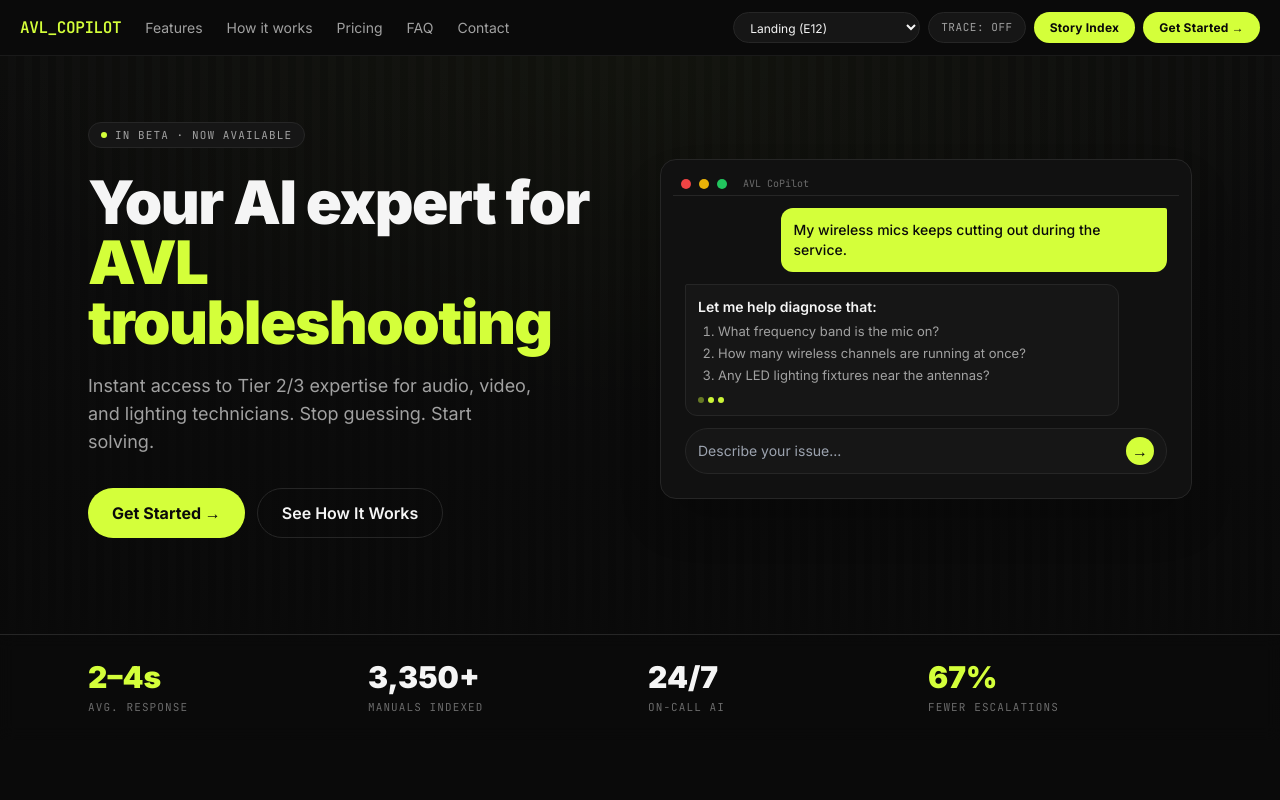
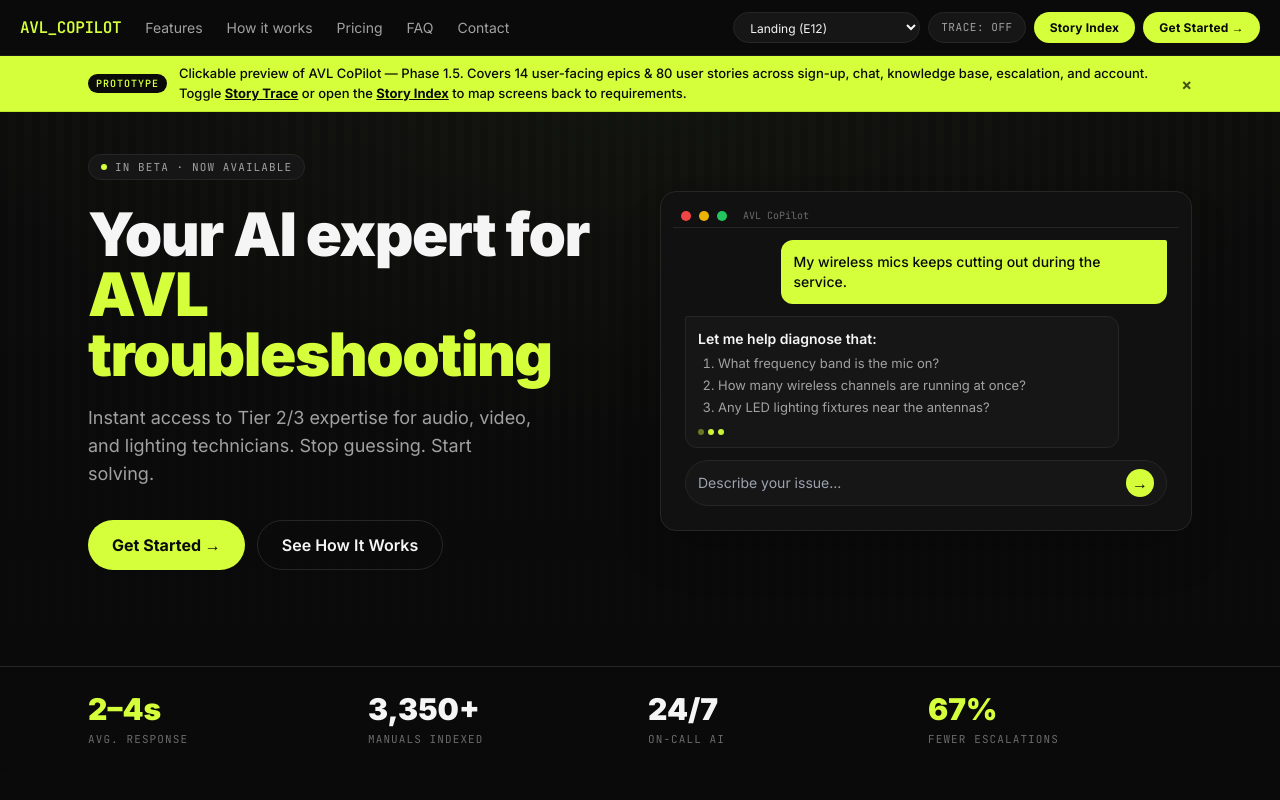
Before and after one commit to krutishsimform/avlprototype, a plain HTML site: page index.html in a window 1280 px wide. Shown: the top 800 px of the page. Drawn offline with nearby package versions, Linux system fonts and the light colour scheme.

Commit message:
Add files via upload

```diff
--- a/index.html
+++ b/index.html
@@ -145,7 +145,22 @@
   </div>
 </header>
 
-<main id="app" class="pt-14 min-h-screen">
+<!-- Prototype scope banner -->
+<div id="protoBanner" class="fixed top-14 inset-x-0 z-40 bg-neon text-ink border-b border-neon-2">
+  <div class="max-w-6xl mx-auto px-6 py-2 flex items-center gap-3 text-[13px]">
+    <span class="font-mono uppercase tracking-widest text-[10px] font-bold bg-ink text-neon px-2 py-0.5 rounded-full">Prototype</span>
+    <span class="font-medium flex-1">
+      Clickable preview of AVL CoPilot — Phase 1.5. Covers 14 user-facing epics &amp; 80 user stories across sign-up, chat, knowledge base, escalation, and account. Toggle
+      <button onclick="toggleTrace()" class="underline font-bold">Story Trace</button>
+      or open the
+      <button onclick="openStoryIndex()" class="underline font-bold">Story Index</button>
+      to map screens back to requirements.
+    </span>
+    <button onclick="document.getElementById('protoBanner').remove(); document.getElementById('app').classList.remove('pt-[88px]'); document.getElementById('app').classList.add('pt-14');" class="text-ink/70 hover:text-ink font-bold text-base leading-none" aria-label="Dismiss">×</button>
+  </div>
+</div>
+
+<main id="app" class="pt-[88px] min-h-screen">
 
   <!-- 1. LANDING -->
   <section class="screen" id="screen-landing">
```
